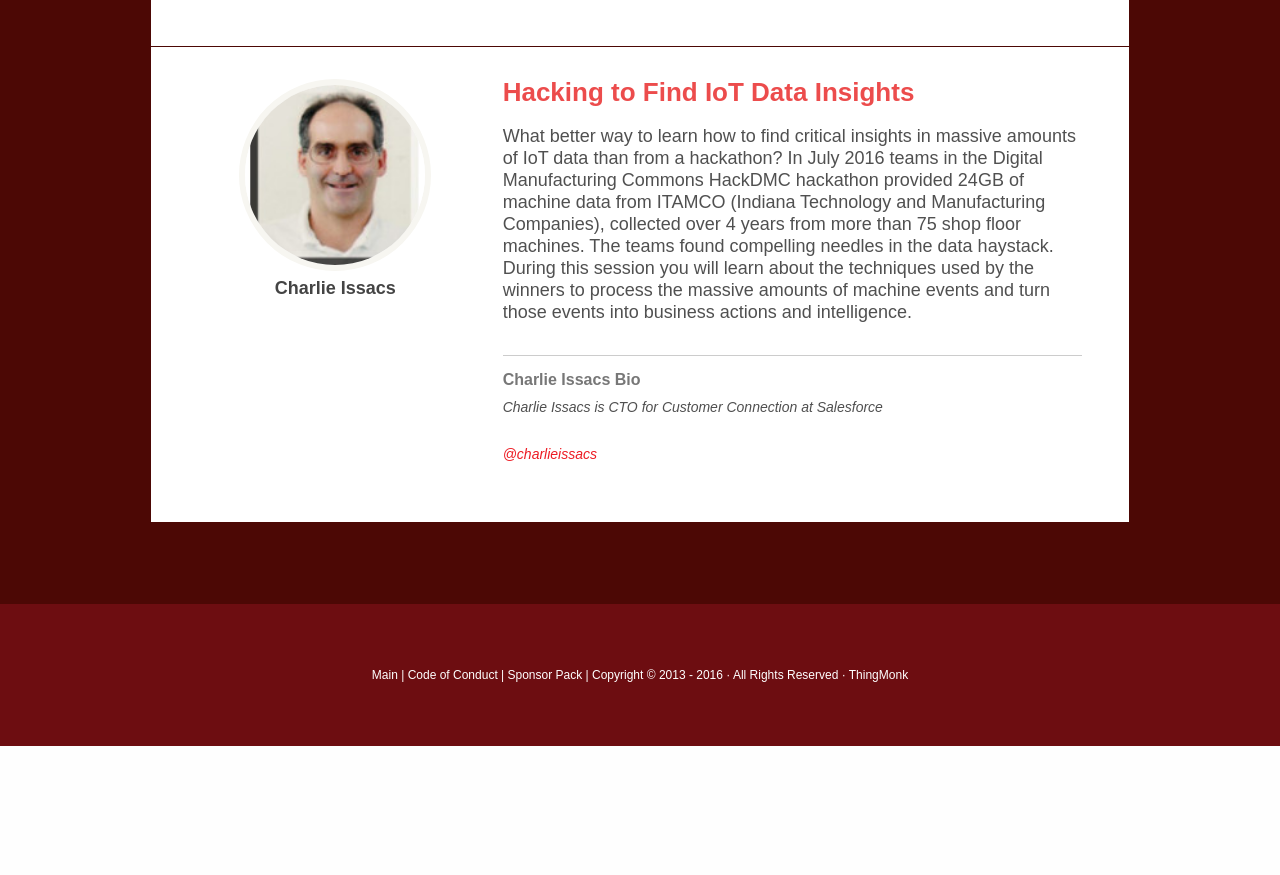
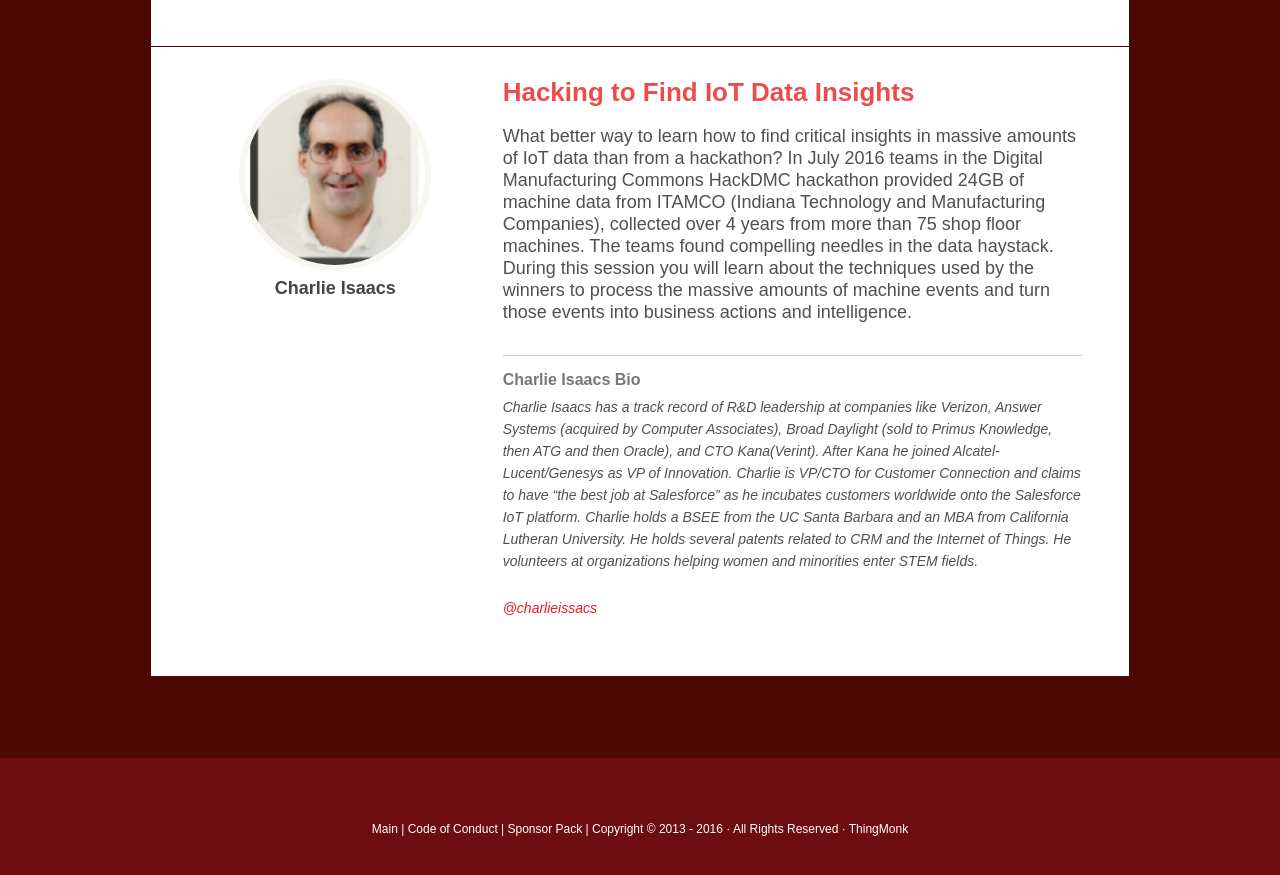
Before and after one commit to thingmonk/thingmonk.github.io, a Jekyll site: the page built from thingmonk-talks.html, in a window 1280 px wide and 900 px high, scrolled down 14912 px. Shown: the top 875 px of the window. Built offline with Jekyll 4.4.1, drawn with Linux system fonts in a browser that asks for light colours; before the commit the page ends 15658 px from its top, so only the background shows below that.

Commit message:
Charlie Issacs full bio

```diff
--- a/_data/speakers.yml
+++ b/_data/speakers.yml
@@ -173,9 +173,9 @@
   talkabstract: TBC
   twitter: gregorygorman
 
-- name: Charlie Issacs
+- name: Charlie Isaacs
   photo: charlieissacs.jpg
-  bio: Charlie Issacs is CTO for Customer Connection at Salesforce
+  bio: Charlie Isaacs has a track record of R&D leadership at companies like Verizon, Answer Systems (acquired by Computer Associates), Broad Daylight (sold to Primus Knowledge, then ATG and then Oracle), and CTO Kana(Verint). After Kana he joined Alcatel-Lucent/Genesys as VP of Innovation. Charlie is VP/CTO for Customer Connection and claims to have “the best job at Salesforce” as he incubates customers worldwide onto the Salesforce IoT platform.  Charlie holds a BSEE from the UC Santa Barbara and an MBA from California Lutheran University. He holds several patents related to CRM and the Internet of Things. He volunteers at organizations helping women and minorities enter STEM fields.
   talktitle: Hacking to Find IoT Data Insights
   talkabstract: What better way to learn how to find critical insights in massive amounts of IoT data than from a hackathon? In July 2016 teams in the Digital Manufacturing Commons HackDMC hackathon provided 24GB of machine data from  ITAMCO (Indiana Technology and Manufacturing Companies), collected over 4 years from more than 75 shop floor machines. The teams found compelling needles in the data haystack. During this session you will learn about the techniques used by the winners to process the massive amounts of machine events and turn those events into business actions and intelligence.
   twitter: charlieissacs
```
